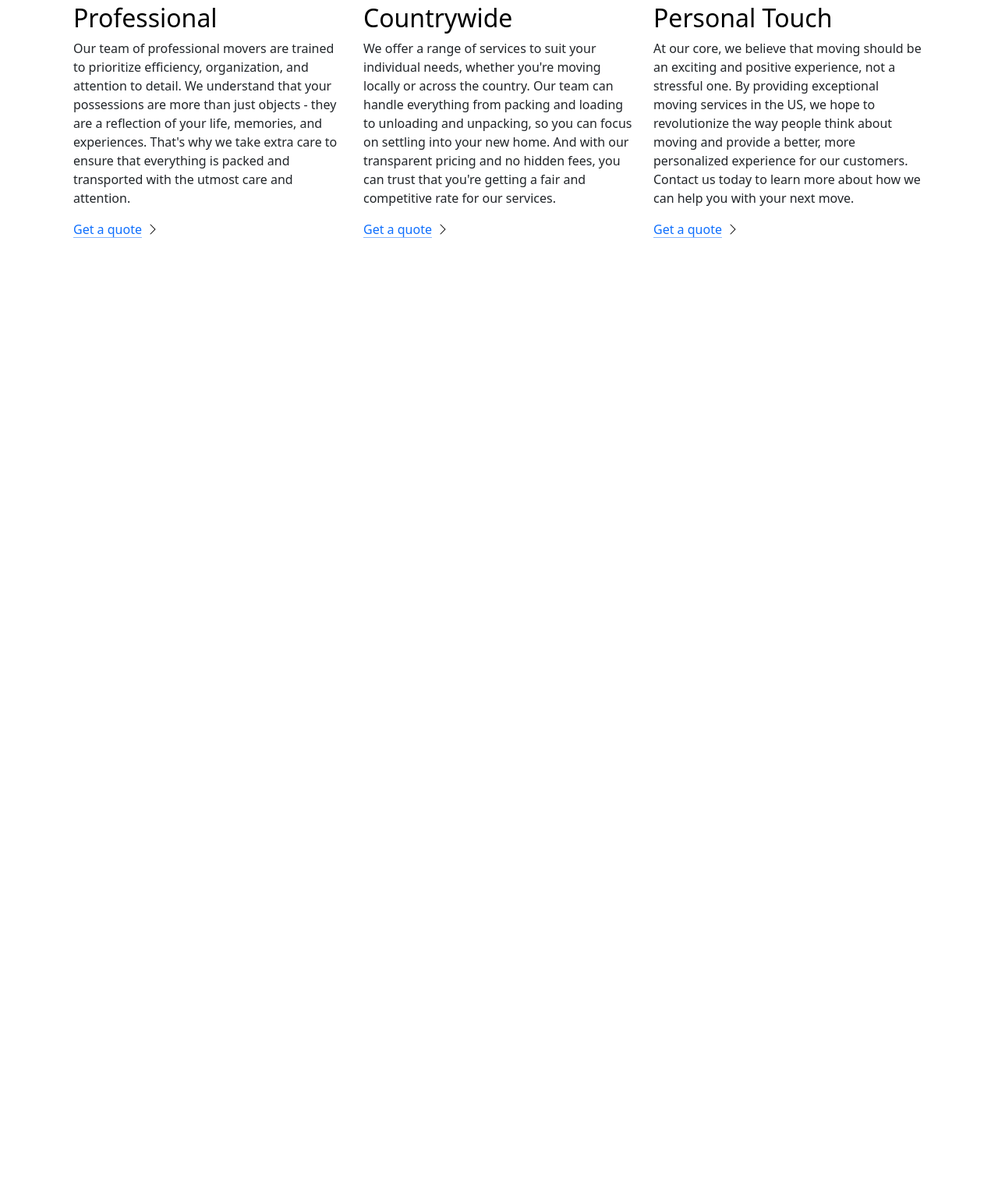
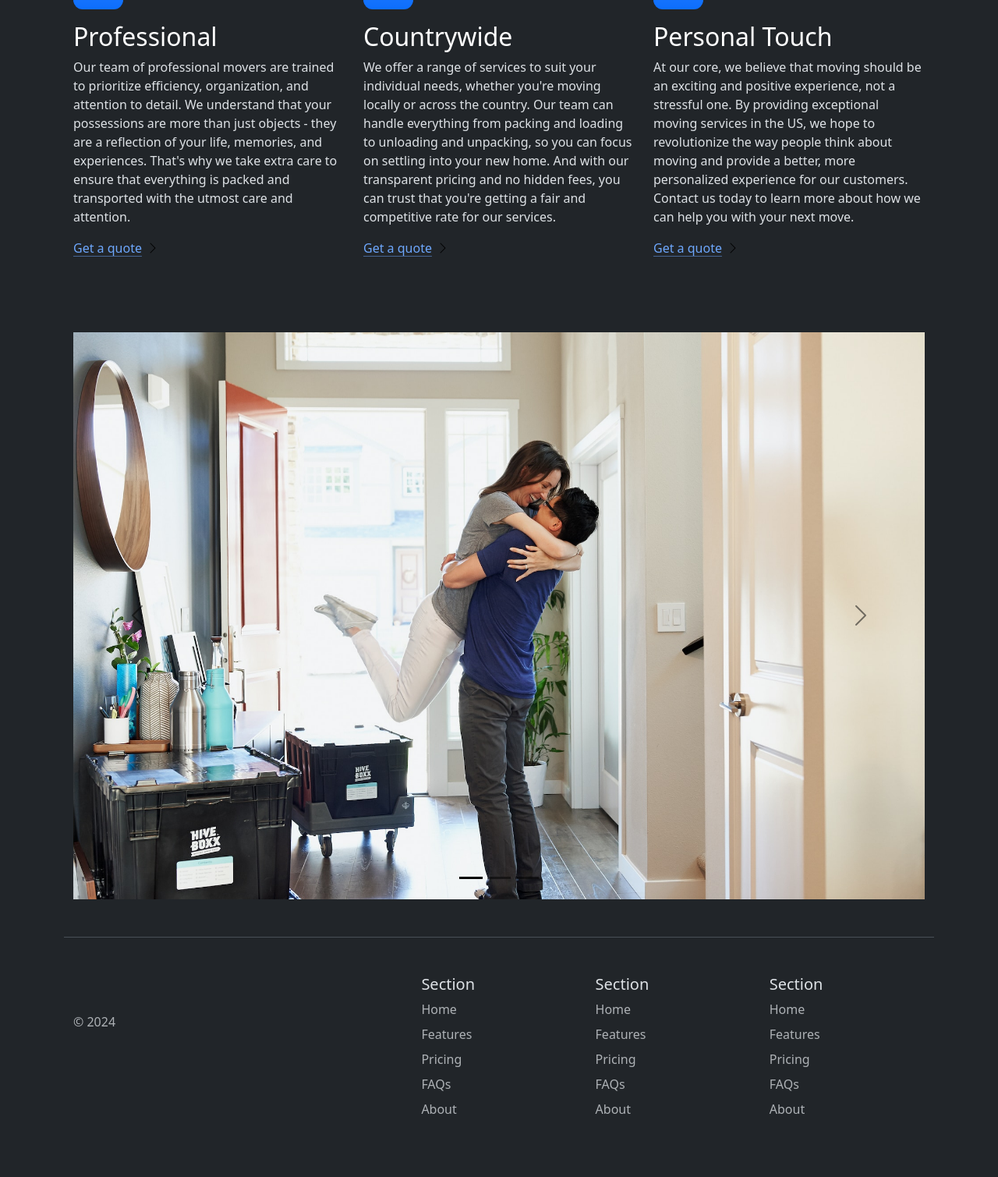
Before and after one commit to mariohansen/WD6_LearningBootstrap, a plain HTML site: page index.html in a window 1280 px wide. Shown: the part 1014-2523 px from the top of the page at 78% size. Before the commit the page ends 1416 px from the top, so only its background shows below. Drawn offline with nearby package versions, Linux system fonts and the light colour scheme.

Commit message:
added footer + dark mode

```diff
--- a/index.html
+++ b/index.html
@@ -1,5 +1,5 @@
 <!DOCTYPE html>
-<html lang="en">
+<html lang="en" data-bs-theme="dark"></html>>
 
 <head>
   <meta charset="UTF-8">
@@ -105,6 +105,83 @@
       </div>
     </div>
   </div>
+
+  <div class = "container">
+  <div class ="container"><div id="carouselExampleIndicators" class="carousel slide">
+    <div class="carousel-indicators">
+      <button type="button" data-bs-target="#carouselExampleIndicators" data-bs-slide-to="0" class="active" aria-current="true" aria-label="Slide 1"></button>
+      <button type="button" data-bs-target="#carouselExampleIndicators" data-bs-slide-to="1" aria-label="Slide 2"></button>
+      <button type="button" data-bs-target="#carouselExampleIndicators" data-bs-slide-to="2" aria-label="Slide 3"></button>
+    </div>
+    <div class="carousel-inner">
+      <div class="carousel-item active">
+        <img src="./couple.jpg" class="d-block w-100" alt="couple">
+      </div>
+      <div class="carousel-item">
+        <img src="./dog.jpg" class="d-block w-100" alt="dog">
+      </div>
+      <div class="carousel-item">
+        <img src="./family.jpg" class="d-block w-100" alt="family">
+      </div>
+    </div>
+    <button class="carousel-control-prev" type="button" data-bs-target="#carouselExampleIndicators" data-bs-slide="prev">
+      <span class="carousel-control-prev-icon" aria-hidden="true"></span>
+      <span class="visually-hidden">Previous</span>
+    </button>
+    <button class="carousel-control-next" type="button" data-bs-target="#carouselExampleIndicators" data-bs-slide="next">
+      <span class="carousel-control-next-icon" aria-hidden="true"></span>
+      <span class="visually-hidden">Next</span>
+    </button>
+  </div>
+</div>
+
+<div class="container">
+  <footer class="row row-cols-1 row-cols-sm-2 row-cols-md-5 py-5 my-5 border-top">
+    <div class="col mb-3">
+      <a href="/" class="d-flex align-items-center mb-3 link-body-emphasis text-decoration-none">
+        <svg class="bi me-2" width="40" height="32"><use xlink:href="#bootstrap"></use></svg>
+      </a>
+      <p class="text-body-secondary">© 2024</p>
+    </div>
+
+    <div class="col mb-3">
+
+    </div>
+
+    <div class="col mb-3">
+      <h5>Section</h5>
+      <ul class="nav flex-column">
+        <li class="nav-item mb-2"><a href="#" class="nav-link p-0 text-body-secondary">Home</a></li>
+        <li class="nav-item mb-2"><a href="#" class="nav-link p-0 text-body-secondary">Features</a></li>
+        <li class="nav-item mb-2"><a href="#" class="nav-link p-0 text-body-secondary">Pricing</a></li>
+        <li class="nav-item mb-2"><a href="#" class="nav-link p-0 text-body-secondary">FAQs</a></li>
+        <li class="nav-item mb-2"><a href="#" class="nav-link p-0 text-body-secondary">About</a></li>
+      </ul>
+    </div>
+
+    <div class="col mb-3">
+      <h5>Section</h5>
+      <ul class="nav flex-column">
+        <li class="nav-item mb-2"><a href="#" class="nav-link p-0 text-body-secondary">Home</a></li>
+        <li class="nav-item mb-2"><a href="#" class="nav-link p-0 text-body-secondary">Features</a></li>
+        <li class="nav-item mb-2"><a href="#" class="nav-link p-0 text-body-secondary">Pricing</a></li>
+        <li class="nav-item mb-2"><a href="#" class="nav-link p-0 text-body-secondary">FAQs</a></li>
+        <li class="nav-item mb-2"><a href="#" class="nav-link p-0 text-body-secondary">About</a></li>
+      </ul>
+    </div>
+
+    <div class="col mb-3">
+      <h5>Section</h5>
+      <ul class="nav flex-column">
+        <li class="nav-item mb-2"><a href="#" class="nav-link p-0 text-body-secondary">Home</a></li>
+        <li class="nav-item mb-2"><a href="#" class="nav-link p-0 text-body-secondary">Features</a></li>
+        <li class="nav-item mb-2"><a href="#" class="nav-link p-0 text-body-secondary">Pricing</a></li>
+        <li class="nav-item mb-2"><a href="#" class="nav-link p-0 text-body-secondary">FAQs</a></li>
+        <li class="nav-item mb-2"><a href="#" class="nav-link p-0 text-body-secondary">About</a></li>
+      </ul>
+    </div>
+  </footer>
+</div>
   <script src="https://cdn.jsdelivr.net/npm/bootstrap@5.3.3/dist/js/bootstrap.bundle.min.js" integrity="sha384-YvpcrYf0tY3lHB60NNkmXc5s9fDVZLESaAA55NDzOxhy9GkcIdslK1eN7N6jIeHz" crossorigin="anonymous"></script>
 
 </body>
```
